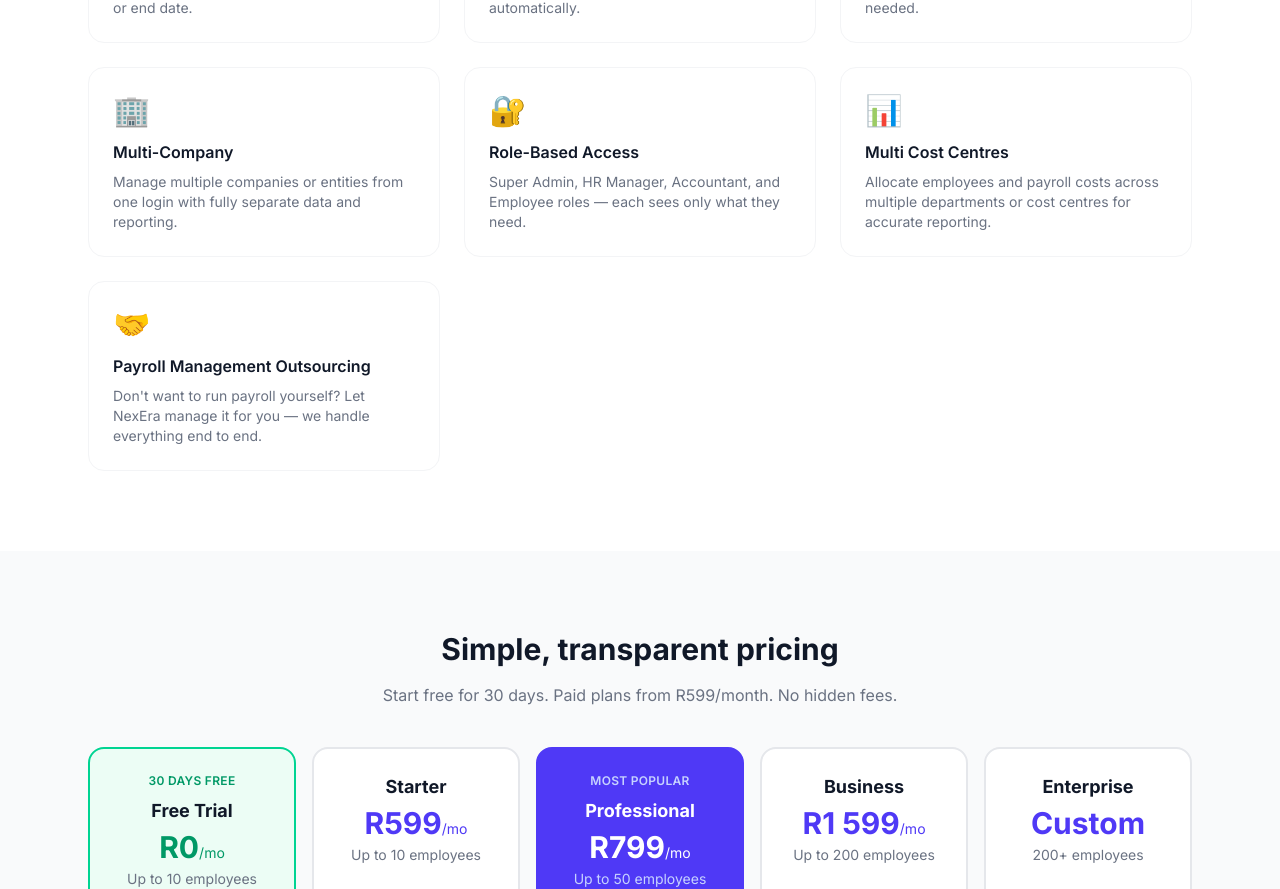
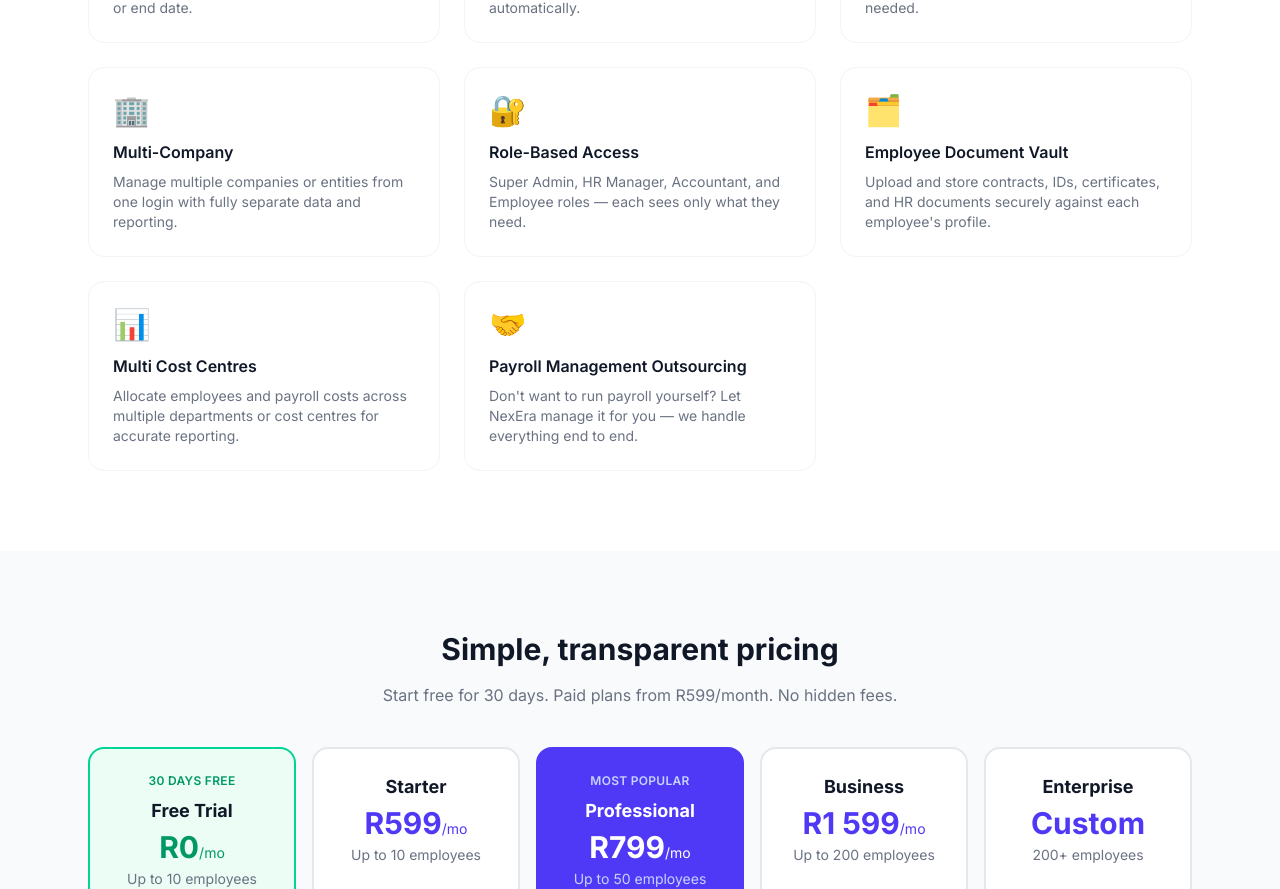
Before and after one commit to nazeerdomingo-ui/nexera-website, a Next.js app: page / in a window 1280 px wide. Shown: the part 1219-2108 px from the top of the page. Built offline with nearby package versions, Linux system fonts and the light colour scheme.

Commit message:
Add Employee Document Vault to features on home page

```diff
--- a/app/page.tsx
+++ b/app/page.tsx
@@ -11,6 +11,7 @@ const features = [
   { title: "Employee Self-Service", desc: "Employees view payslips, apply for leave, and update their details online — no admin needed.", icon: "👤" },
   { title: "Multi-Company", desc: "Manage multiple companies or entities from one login with fully separate data and reporting.", icon: "🏢" },
   { title: "Role-Based Access", desc: "Super Admin, HR Manager, Accountant, and Employee roles — each sees only what they need.", icon: "🔐" },
+  { title: "Employee Document Vault", desc: "Upload and store contracts, IDs, certificates, and HR documents securely against each employee's profile.", icon: "🗂️" },
   { title: "Multi Cost Centres", desc: "Allocate employees and payroll costs across multiple departments or cost centres for accurate reporting.", icon: "📊" },
   { title: "Payroll Management Outsourcing", desc: "Don't want to run payroll yourself? Let NexEra manage it for you — we handle everything end to end.", icon: "🤝" },
 ];
```
